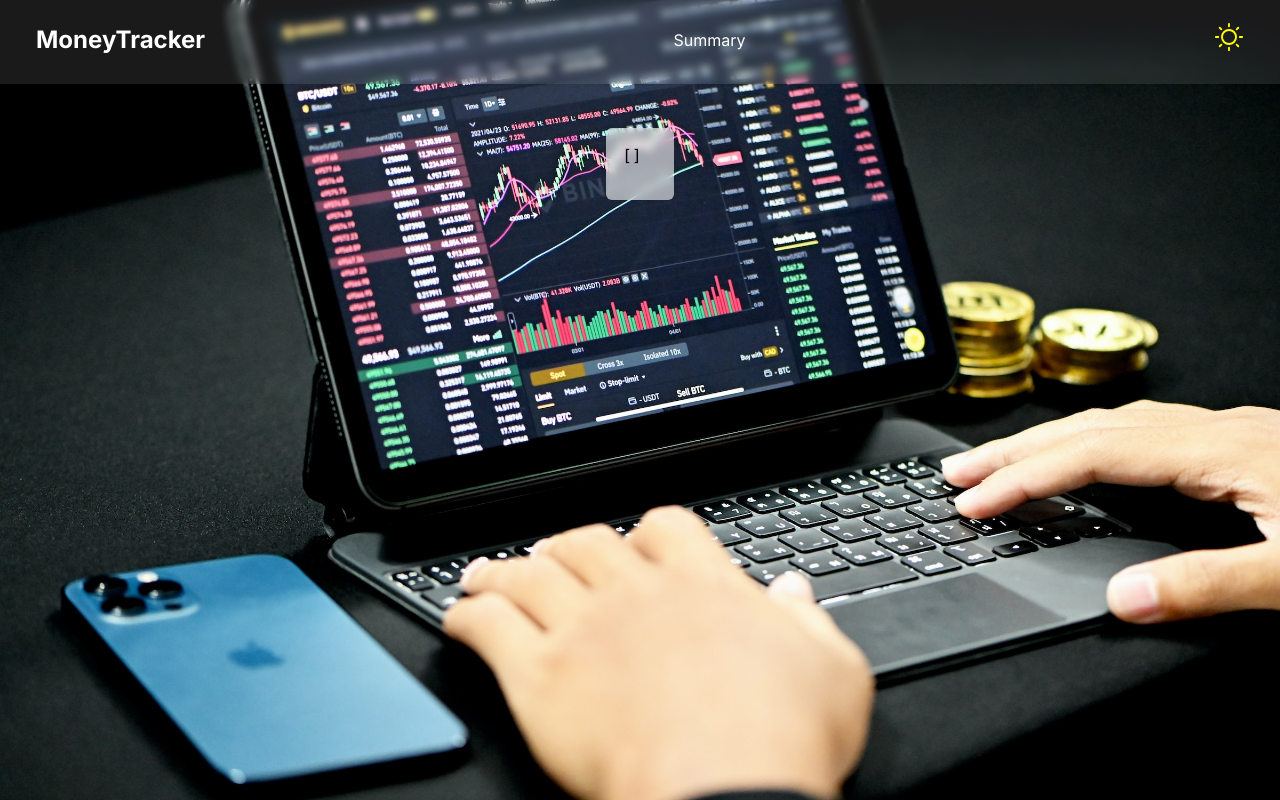
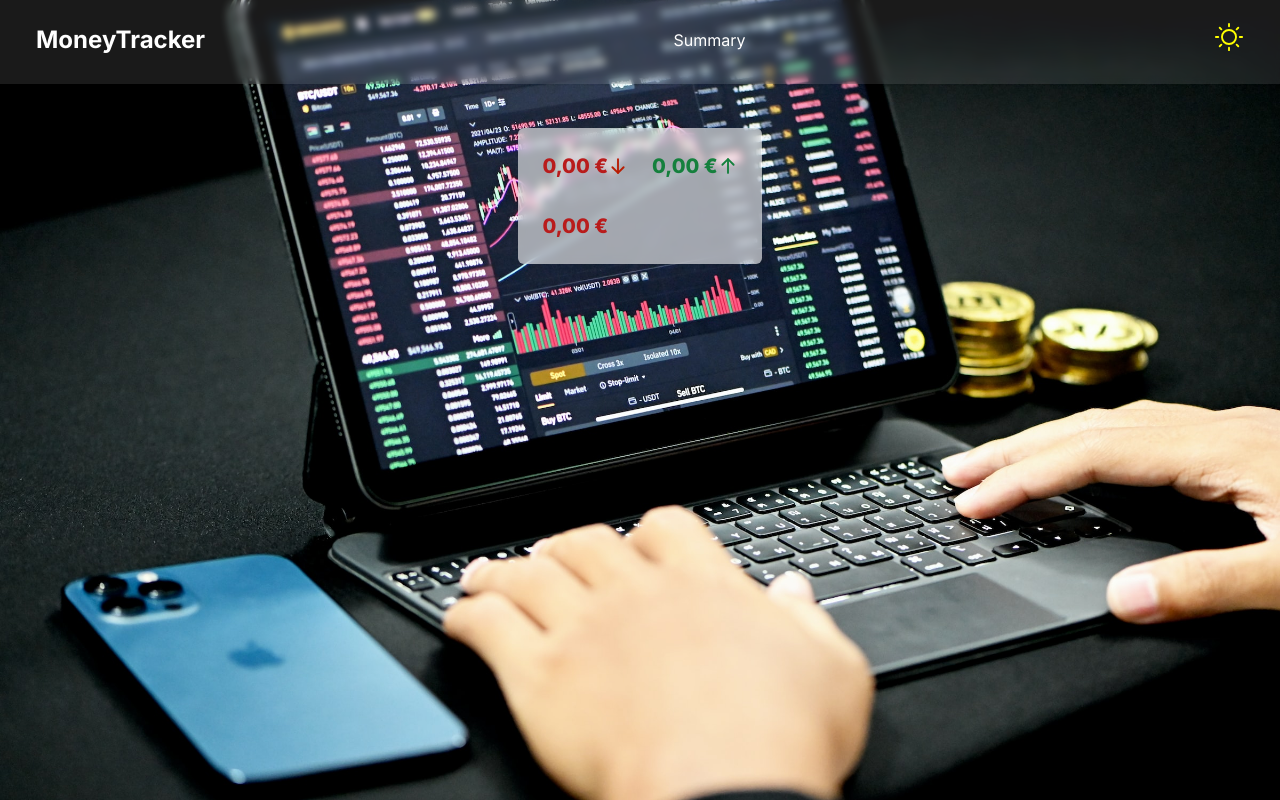
Before and after one commit to Claudio-Lins/money-track, a Next.js app: page / in a window 1280 px wide. Built offline with nearby package versions, Linux system fonts and the light colour scheme; no server answers; the database is empty.

Commit message:
entriesIncome

```diff
--- a/src/app/page.tsx
+++ b/src/app/page.tsx
@@ -1,33 +1,51 @@
 import { EntryProps } from "@/@types/EntryProps"
+import { ExpenseTotal } from "@/components/ExpenseTotal";
+import { IncomeTotal } from "@/components/IncomeTotal";
+import { Total } from "@/components/Total";
 import prisma from '../lib/prisma'
 
 export const revalidate = 10;
 
 export default async function Home() {
   const entriesIncome = await prisma.entry.findMany({
+    where: {
+      type: {
+        equals: "INCOME"
+      }
+  },
     include: {
       categories: true,
-      },
-      where: {
-        income: false
-    }
+      }
   })
+
+  const entriesExpense = await prisma.entry.findMany({
+    where: {
+      type: {
+        equals: "EXPENSE"
+      }
+  },
+    include: {
+      categories: true,
+      }
+  })
+
+
   return (
     <main className="p-4 backdrop-blur-sm max-w-md flex justify-center items-center rounded-md bg-white/60 h-auto">
       <div className="flex flex-col gap-4">
         <div className="flex items-center gap-2">
-          <pre>
+          {/* <pre>
             {JSON.stringify(entriesIncome, null, 2)}
-          </pre>
+          </pre> */}
           <div className="">
-            {/* <ExpenseTotal entries={entries}/> */}
+            <ExpenseTotal entriesExpense={entriesExpense}/>
           </div>
           <div className="">
-              {/* <IncomeTotal entries={entries} /> */}
+              <IncomeTotal entriesIncome={entriesIncome} />
           </div>
         </div>
         <div className="">
-          {/* <Total  entries={entries}/> */}
+          <Total entriesIncome={entriesIncome} entriesExpense={entriesExpense}/>
         </div>
       </div>
     </main>
--- /dev/null
+++ b/src/components/ExpenseTotal.tsx
@@ -0,0 +1,35 @@
+"use client";
+import { Category, EntryProps, User } from "@/@types/EntryProps";
+import Image from "next/image";
+import { ArrowDown } from "phosphor-react";
+import React, { useEffect, useState } from "react";
+
+interface ExpenseProps {
+  entries: EntryProps[];
+  category: Category[];
+  User: User | null;
+}
+
+export function ExpenseTotal({ entriesExpense }: any) {
+  const [totalExpense, setTotalExpense] = useState(0);
+
+  useEffect(() => {
+    const total = entriesExpense
+      .reduce((acc: number, entry: EntryProps) => {
+        return acc + entry?.amount;
+      }, 0);
+    setTotalExpense(total);
+  }, [entriesExpense]);
+
+  return (
+    <div className="p-2 flex items-center">
+      <strong className="block text-red-700 text-xl font-extrabold">
+        {new Intl.NumberFormat("pt-PT", {
+          style: "currency",
+          currency: "EUR",
+        }).format(totalExpense)}
+      </strong>
+        <ArrowDown weight="bold" size={20} color='rgb(185 28 2)' />
+    </div>
+  );
+}
--- /dev/null
+++ b/src/components/IncomeTotal.tsx
@@ -0,0 +1,35 @@
+"use client";
+import { Category, EntryProps, User } from "@/@types/EntryProps";
+import { ArrowUp } from "phosphor-react";
+import React, { useEffect, useState } from "react";
+
+interface ExpenseProps {
+  entries: EntryProps[];
+  category: Category[];
+  User: User | null;
+}
+
+
+export function IncomeTotal({ entriesIncome }: any) {
+  const [totalIncome, setTotalIncome] = useState(0);
+
+  useEffect(() => {
+    const total = entriesIncome
+      .reduce((acc: number, entry: EntryProps) => {
+        return acc + entry?.amount;
+      }, 0);
+      setTotalIncome(total);
+  }, [entriesIncome]);
+
+  return (
+    <div className="p-2 flex items-center">
+      <strong className="block text-green-700 text-xl font-extrabold">
+        {new Intl.NumberFormat("pt-PT", {
+          style: "currency",
+          currency: "EUR",
+        }).format(totalIncome)}
+      </strong>
+      <ArrowUp weight="bold" size={20} color='rgb(21 128 61)' />
+    </div>
+  );
+}
--- a/src/components/Total.tsx
+++ b/src/components/Total.tsx
@@ -1,42 +1,39 @@
 "use client";
-import { EntryProps } from '@/@types/EntryProps';
-import React, { useEffect, useState } from 'react'
+import { EntryProps } from "@/@types/EntryProps";
+import React, { useEffect, useState } from "react";
 
-export function Total({ entries }: any) {
+export function Total({ entriesIncome, entriesExpense }: any) {
   const [totalIncome, setTotalIncome] = useState(0);
   const [totalExpense, setTotalExpense] = useState(0);
 
   useEffect(() => {
-    const total = entries
-      .filter((entry: EntryProps) => entry.type === "INCOME")
-      .reduce((acc: number, entry: EntryProps) => {
-        return acc + entry?.amount;
-      }, 0);
-      setTotalIncome(total);
-  }, [entries]);
+    const total = entriesIncome.reduce((acc: number, entry: EntryProps) => {
+      return acc + entry?.amount;
+    }, 0);
+    setTotalIncome(total);
+  }, [entriesIncome]);
   useEffect(() => {
-    const total = entries
-      .filter((entry: EntryProps) => entry.type === "EXPENSE")
-      .reduce((acc: number, entry: EntryProps) => {
-        return acc + entry?.amount;
-      }, 0);
+    const total = entriesExpense.reduce((acc: number, entry: EntryProps) => {
+      return acc + entry?.amount;
+    }, 0);
     setTotalExpense(total);
-  }, [entries]);
+  }, [entriesExpense]);
 
   const total = totalIncome - totalExpense;
 
   return (
     <div className="p-2">
-      <strong className={`
+      <strong
+        className={`
       block font-extrabold text-xl
-      ${total <= 0 ? 'text-red-700' : 'text-blue-700'}
-      `}>
-
+      ${total <= 0 ? "text-red-700" : "text-blue-700"}
+      `}
+      >
         {new Intl.NumberFormat("pt-PT", {
           style: "currency",
           currency: "EUR",
         }).format(total)}
       </strong>
     </div>
-  )
+  );
 }
```
